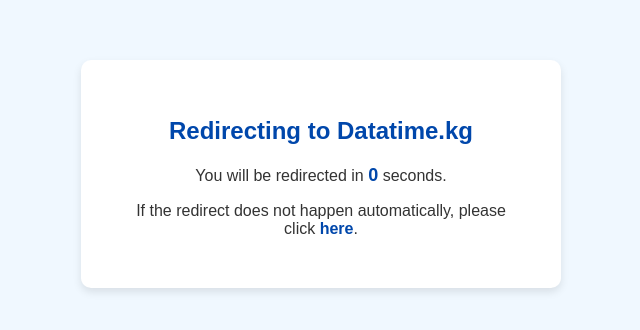
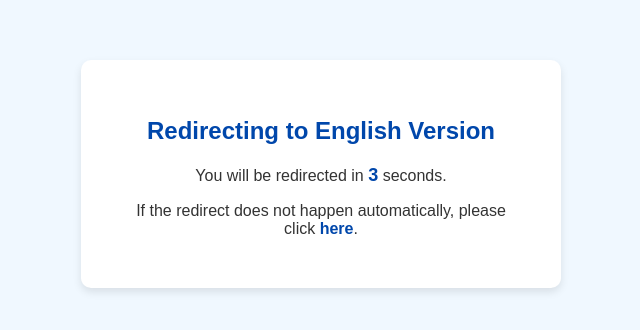
Before and after one commit to FitStreet/wbsite, a plain HTML site: page index.html in a window 1280 px wide. Shown: the part 226-556 px from the top of the page, without its empty margins (319-959 px from the left). Drawn offline with Linux system fonts and the light colour scheme.

Commit message:
Update index.html

```diff
--- a/index.html
+++ b/index.html
@@ -2,9 +2,8 @@
 <html lang="en">
 <head>
     <meta charset="UTF-8">
-    <meta http-equiv="refresh" content="5; url=https://datatime.kg">
     <meta name="viewport" content="width=device-width, initial-scale=1.0">
-    <title>Redirecting...</title>
+    <title>Redirecting to English...</title>
     <style>
         body {
             font-family: Arial, sans-serif;
@@ -46,22 +45,28 @@
         }
     </style>
     <script>
-        let timeLeft = 5;
-        function countdown() {
-            const timerElement = document.getElementById('timer');
-            if (timeLeft > 0) {
-                timeLeft--;
-                timerElement.textContent = timeLeft;
+        function redirectToEnglish() {
+            // Ищем элемент с атрибутом alt="en" для английского флага
+            var englishLangButton = document.querySelector('img[alt="en"]');
+            if (englishLangButton) {
+                // Имитируем клик по элементу для смены языка
+                englishLangButton.click();
+            } else {
+                console.error('English language button not found');
             }
         }
-        setInterval(countdown, 1000);
+
+        // Выполним функцию после полной загрузки страницы
+        window.onload = function() {
+            setTimeout(redirectToEnglish, 3000); // Задержка на 3 секунды для переключения языка
+        };
     </script>
 </head>
 <body>
     <div class="container">
-        <h1>Redirecting to Datatime.kg</h1>
-        <p>You will be redirected in <span class="timer" id="timer">5</span> seconds.</p>
-        <p>If the redirect does not happen automatically, please click <a href="https://datatime.kg">here</a>.</p>
+        <h1>Redirecting to English Version</h1>
+        <p>You will be redirected in <span class="timer">3</span> seconds.</p>
+        <p>If the redirect does not happen automatically, please click <a href="#">here</a>.</p>
     </div>
 </body>
 </html>
```
